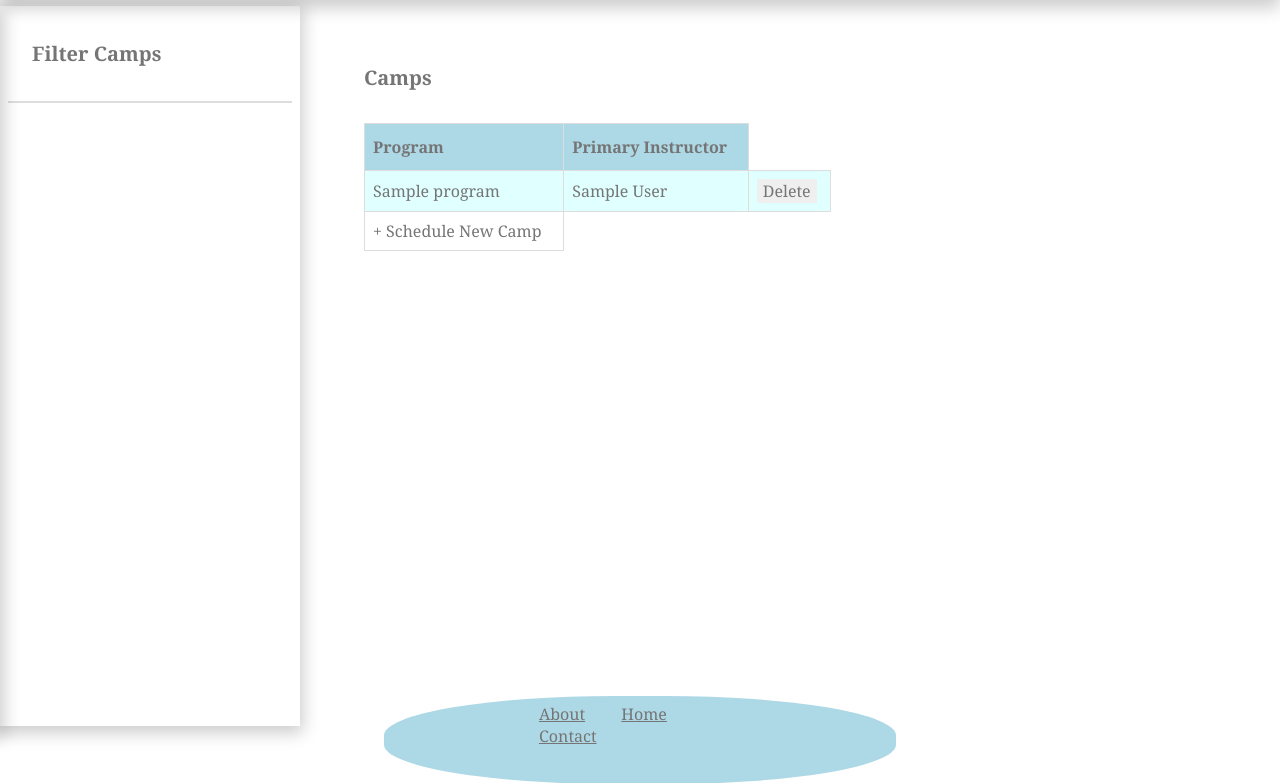
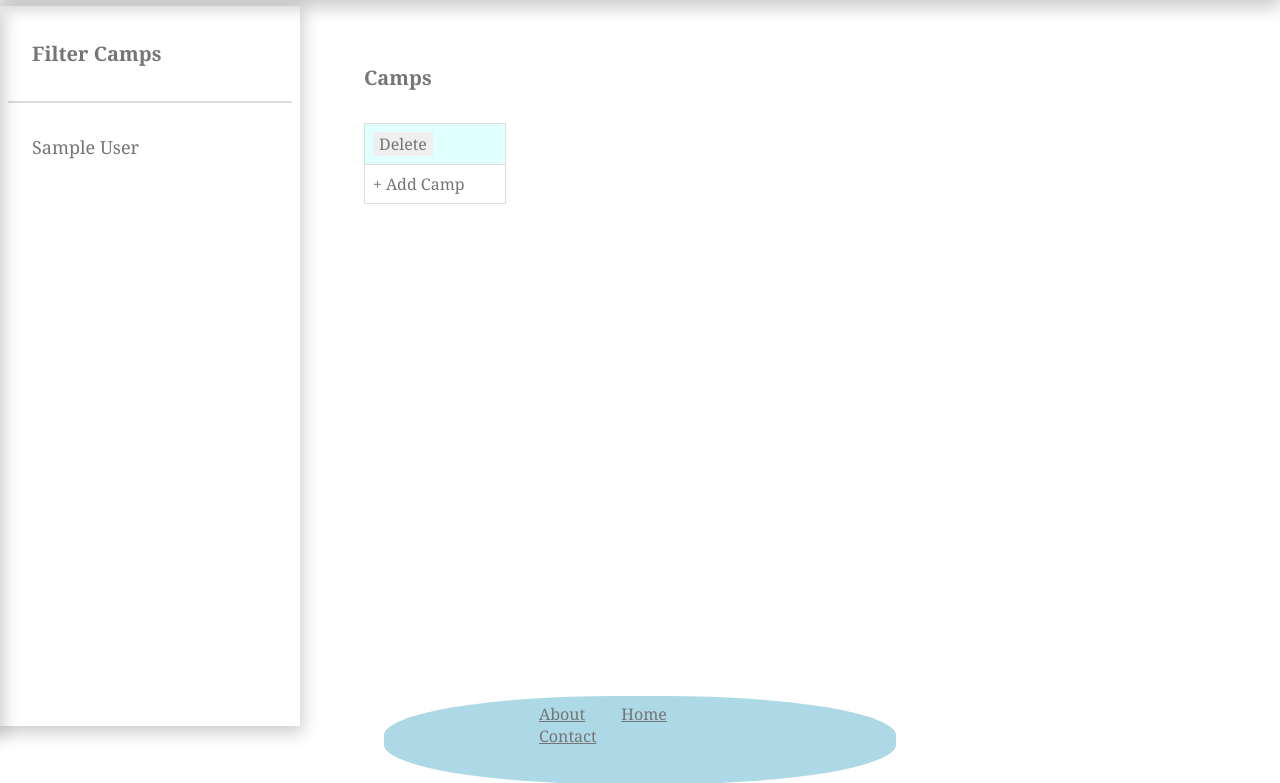
Before and after one commit to SteveMilesQuant/teacherCamp, a FastAPI app: template templates/schedule.html in a window 1280 px wide. Shown: the part 64-847 px from the top of the page. Run offline with FastAPI, Linux system fonts and the light colour scheme; the template is opened without the code that fills it: most values are stand-ins (such as "Sample title", 1, 10 or a date in 2020).

Commit message:
fixed /schedule get for new architecture

```diff
--- a/main.py
+++ b/main.py
@@ -7,7 +7,7 @@
 from user import User, load_all_roles, load_all_users_by_role
 from student import Student
 from program import Program, Level, GradeLevel
-from camp import Camp, load_all_camps
+from camp import Camp, load_camps_table
 from datetime import date
 
 
@@ -393,12 +393,11 @@
 
 
 async def schedule_get_all_camps(request: Request, template_args: dict):
-    load_all_camps(db = app.db, camps = app.camps)
-    user_programs = app.user.load_programs(db = app.db)
+    user_program_titles = app.user.load_program_titles(db = app.db)
     load_all_users_by_role(db = app.db, role="INSTRUCTOR", users = app.instructors)
-    template_args['camps'] = app.camps
+    template_args['filtertable'] = load_camps_table(db = app.db)
     template_args['promoted_programs'] = app.promoted_programs
-    template_args['user_programs'] = user_programs
+    template_args['user_program_titles'] = user_program_titles
     template_args['instructors'] = app.instructors
     return templates.TemplateResponse("schedule.html", template_args)
 
@@ -418,7 +417,6 @@
     if auth_response is not None:
         return auth_response
     template_args = await build_base_html_args(request)
-    load_all_camps(db = app.db, camps = app.camps)
     new_camp = Camp(db = app.db, program_id = camp_program_id)
     new_camp.add_instructor(db = app.db, user_id = camp_instructor_id)
     return await schedule_get_all_camps(request, template_args)
--- a/templates/schedule.html
+++ b/templates/schedule.html
@@ -4,23 +4,44 @@
 	<span class='sidebar'>
     <div class='sidebar-title'><h1>Filter Camps</h1></div>
     <hr class='h-divider'></hr>
+    {% for filter in filtertable.filters %}
+      <div class='sidebar-item menu-font'>{{filtertable.current_view.columns[filtertable.current_view.columns.get_loc(filter.display_column)].display_name}}
+        {% if filter.filter_type == 'Checkboxes' %}
+          {% for filter_value in filtertable.current_view[filter.source_column].unique() %}
+            <div class='sidebar-subitem'>{{filter_value}}</div>
+          {% endfor %}
+        {% elif filter.filter_type == 'DoubleRange' %}
+          <div class='sidebar-subitem'>Low: {{filtertable.current_view[filter.source_columns[0]].min()}}</div>
+          <div class='sidebar-subitem'>High: {{filtertable.current_view[filter.source_columns[1]].max()}}</div>
+        {% endif %}
+      </div>
+    {% endfor %}
   </span>
   <span class='content-body'>
     <div class='content-item'><h1>Camps</h1></div>
     <div class='content-item'><table>
-      <tr><th>Program</th><th>Primary Instructor</th></tr>
-      {% for camp in camps.values() %}
-        <tr onclick='redirect("/schedule/{{camp.id}}");'>
-          <td>{{camp.program.title}}</td>
-          <td>{{camp.primary_instructor.full_name}}</td>
+      <tr>
+        {% for column in filtertable.current_view.columns %}
+          {% if column.display %}
+            <th>{{column.display_name}}</th>
+          {% endif %}
+        {% endfor %}
+      </tr>
+      {% for camp in filtertable.current_view.to_dict(orient='records') %}
+        <tr class='selectable' onclick='redirect("/camps/{{camp.id}}");'>
+          {% for column in filtertable.current_view.columns %}
+            {% if column.display %}
+              <td>{{camp[column]}}</td>
+            {% endif %}
+          {% endfor %}
           <td>
-            <button class='selectable' onclick="if (confirm('Are you sure you want to delete camp &quot;{{camp.program.title}}&quot; scheduled for ...?')) { deleteResource('/schedule/{{camp.id}}'); redirect('/schedule'); }">
+            <button class='selectable' onclick="if (confirm('Are you sure you want to delete camp &quot;{{camp.title}}&quot;?')) { deleteResource('/schedule/{{camp.id}}'); redirect('/schedule'); }">
               Delete
             </button>
           </td>
         </tr>
       {% endfor %}
-      <tr onclick='unhideElem("new-camp");'><td>+ Schedule New Camp</td></tr>
+      <tr class='selectable' onclick='unhideElem("new-camp");'><td>+ Add Camp</td></tr>
     </table></div>
     <div class='pop-up' id='new-camp' hidden>
       <div class='pop-up-item'>
@@ -32,8 +53,8 @@
               <option value="{{program.id}}">{{program.title}}</option>
             {% endfor %}
             <hr class='h-divider'></hr>
-            {% for program in user_programs.values() %}
-              <option value="{{program.id}}">{{program.title}}</option>
+            {% for program_id, program_title in user_program_titles.items() %}
+              <option value="{{program_id}}">{{program_title}}</option>
             {% endfor %}
           </select><br>
           <label class='form-item' for='camp_instructor_id'>Primary Instructor:</label>
```
Also changed, not shown: camp.py (+14 -10 lines), user.py (+13 -0 lines).
